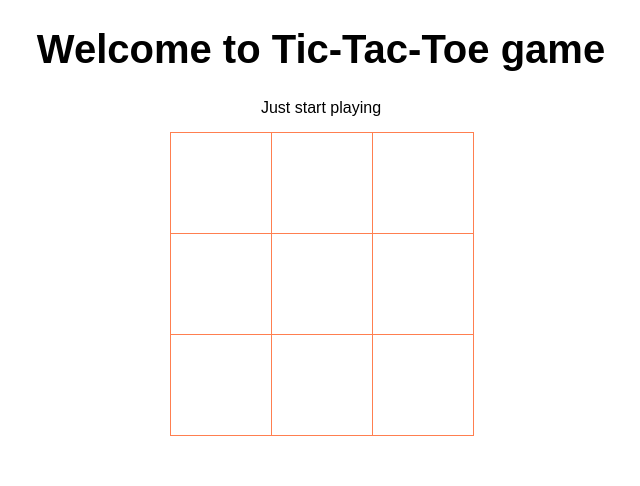
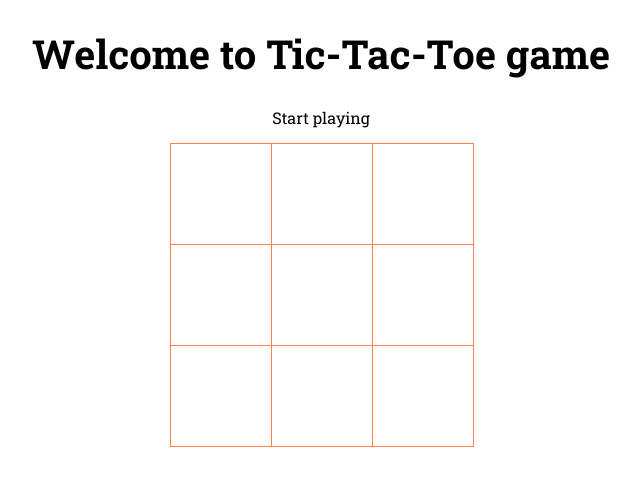
Before and after one commit to peacefulseeker/tic-tac-toe, a React (Create React App) app: page / in a window 1280 px wide. Shown: the top 486 px of the page, without its empty margins (319-959 px from the left). Built offline with nearby package versions, Linux system fonts and the light colour scheme.

Commit message:
reset game + fancy styles – RobotSlab – cell on hover – different colors, based on X or O values

```diff
--- a/public/index.html
+++ b/public/index.html
@@ -6,7 +6,11 @@
     <meta name="viewport" content="width=device-width, initial-scale=1" />
     <meta name="theme-color" content="#000000" />
     <meta name="description" content="Web site created using create-react-app" />
-    <link rel="apple-touch-icon" href="%PUBLIC_URL%/logo192.png" />
+    <link rel="preconnect" href="https://fonts.googleapis.com">
+    <link rel="preconnect" href="https://fonts.gstatic.com" crossorigin>
+    <link
+        href="https://fonts.googleapis.com/css2?family=Roboto+Slab:wght@100;200;300;400;500;600;700;800;900&display=swap"
+        rel="stylesheet">
     <!--
       manifest.json provides metadata used when your web app is installed on a
       user's mobile device or desktop. See https://developers.google.com/web/fundamentals/web-app-manifest/
--- a/src/components/App.tsx
+++ b/src/components/App.tsx
@@ -1,14 +1,9 @@
-import styled, { createGlobalStyle } from "styled-components";
+import styled from "styled-components";
 import useTicTacToe from "../hooks/useTicTacToe";
 import Game from "./Game";
 import { GRID_SIZE, GAME_FINISHED, GAME_INPROGRESS } from "../const";
+import GlobalStyle from "./GlobalStyle";
 
-
-const GlobalStyle = createGlobalStyle`
-    body {
-        font-family: Arial;
-    }
-`;
 const Container = styled.div`
     margin: 0 auto;
     width: 1200px;
@@ -23,6 +18,21 @@
     color: coral;
 `;
 
+const ResetButton = styled.button`
+    cursor: pointer;
+    padding: 15px 30px;
+    font-size: 20px;
+    font-weight: 600;
+    border: 0;
+    border-radius: 4px;
+    background-color: rgb(255 127 80 / 80%);
+    transition: ease-in-out background-color .2s;
+
+    &:hover {
+        background-color: rgb(255 127 80);
+    }
+`;
+
 
 export default function App() {
     const game = useTicTacToe(GRID_SIZE);
@@ -31,11 +41,14 @@
             <GlobalStyle />
             <Container>
                 <Title>Welcome to Tic-Tac-Toe game</Title>
-                {game.status === GAME_INPROGRESS && <p>Just start playing</p>}
+                {game.status === GAME_INPROGRESS && <p>Start playing</p>}
                 {game.status === GAME_FINISHED && (
-                    <FinishedHeading>Game finished and {game.winner ? `the winner is ${game.winner}` : 'it\'s a draw'}</FinishedHeading>
+                    <>
+                        <ResetButton onClick={game.onReset}>Reset</ResetButton>
+                        <FinishedHeading>Game finished and {game.winner ? `the winner is ${game.winner}` : 'it\'s a draw'}</FinishedHeading>
+                    </>
                 )}
-                {<Game board={game.board} status={game.status} onCellClick={game.onCellClick} />}
+                {<Game turn={game.turn} board={game.board} status={game.status} onCellClick={game.onCellClick} />}
             </Container>
         </>
     );
--- a/src/components/Cell.tsx
+++ b/src/components/Cell.tsx
@@ -8,7 +8,7 @@
     onCellClick: (e: React.MouseEvent<HTMLDivElement>) => void;
 }
 
-export const StyledCell = styled.div<{ size: number; }>`
+export const StyledCell = styled.div<{ size: number; value: string; }>`
     width: ${props => props.size}px;
     height: ${props => props.size}px;
     box-shadow: 0 0 0 1px coral;
@@ -16,9 +16,22 @@
     display: flex;
     justify-content: center;
     align-items: center;
-    font-size: ${props => props.size / 4}px;
+    font-size: ${props => props.size / 3}px;
+    cursor: pointer;
+    transition: ease-in-out box-shadow .1s;
+
+    ${props => props.value === 'X' && `
+        background-color: rgb(255 127 80 / 80%);
+    `}
+    ${props => props.value === 'O' && `
+        background-color: rgb(247 255 184);
+    `}
+
+    &:hover {
+        box-shadow: 0 0 0 2px rgb(255 127 80 / 80%);;
+    }
 `;
 
 export default function Cell({ size, value, onCellClick }: CellProps) {
-    return <StyledCell size={size} onClick={onCellClick}>{value}</StyledCell>;
+    return <StyledCell value={value} size={size} onClick={onCellClick}>{value}</StyledCell>;
 }
--- a/src/components/Game.tsx
+++ b/src/components/Game.tsx
@@ -10,7 +10,7 @@
 
     ${props => props.disabled && `
         ${StyledCell} {
-            background: #ccc;
+            opacity: .5;
             pointer-events: none;
         }
     `}
@@ -26,7 +26,7 @@
             {board.map((boardRow: Turn[], rowIndex: number) => (
                 <Row key={rowIndex}>
                     {boardRow.map((turn: Turn, colIndex: number) => (
-                        <Cell key={colIndex} value={turn} size={100} onCellClick={e => onCellClick(rowIndex, colIndex)} />
+                        <Cell key={colIndex} value={turn} size={100} onCellClick={() => onCellClick(rowIndex, colIndex)} />
                     ))}
                 </Row>
             ))}
--- /dev/null
+++ b/src/components/GlobalStyle.ts
@@ -0,0 +1,11 @@
+
+import { createGlobalStyle } from "styled-components";
+
+
+const GlobalStyle = createGlobalStyle`
+    body {
+        font-family: 'Roboto Slab', serif;
+    }
+`;
+
+export default GlobalStyle;
--- a/src/hooks/useTicTacToe.ts
+++ b/src/hooks/useTicTacToe.ts
@@ -11,13 +11,17 @@
     cell: [],
 };
 
+const generateBoard = (gridSize: number) => {
+    return Array(gridSize).fill(null).map(_ => Array(gridSize).fill(''));
+};
+
 const useTicTacToe = (gridSize: number): GameReturnValue => {
     const maxSteps = useMemo(() => gridSize * gridSize, [gridSize]);
     const [winner, setWinner] = useState<string | null>(null);
     const [status, setStatus] = useState<GameState>(GAME_INPROGRESS);
 
     const [{ board, cell, turn, currentStep }, setBoardState] = useState<BoardStateProps>(() => {
-        const board: Board = Array(gridSize).fill(null).map(_ => Array(gridSize).fill(''));
+        const board: Board = generateBoard(gridSize);
         return {
             ...initialBoardState,
             board,
@@ -70,7 +74,16 @@
         });
     }, [board, turn, currentStep]);
 
-    return { board, status, winner, onCellClick };
+    const onReset = useCallback(() => {
+        setBoardState({
+            ...initialBoardState,
+            board: generateBoard(gridSize),
+        });
+        setWinner(null);
+        setStatus(GAME_INPROGRESS);
+    }, [gridSize]);
+
+    return { turn, board, status, winner, onCellClick, onReset };
 };
 
 export default useTicTacToe;
--- a/src/types.ts
+++ b/src/types.ts
@@ -2,9 +2,11 @@
 export type Board = Turn[][]; // shorter equivalent of Array<Array<Turn>>;
 
 export type CellClick = (row: number, col: number) => void;
+export type Reset = () => void;
 
 // NOTE: when having type instead, hovering over gives mo insights on what's expected inside
 export interface GameProps {
+    turn: Turn;
     board: Board;
     status: string;
     onCellClick: CellClick;
@@ -17,10 +19,12 @@
 };
 
 export interface GameReturnValue {
+    turn: Turn;
     board: Board;
     status: string;
     winner: string | null;
     onCellClick: CellClick;
+    onReset: Reset;
 }
 
 export type GameState = 'inprogress' | 'finished';
```
Also changed, not shown: public/logo192.png (deleted), public/logo512.png (deleted), public/manifest.json.
